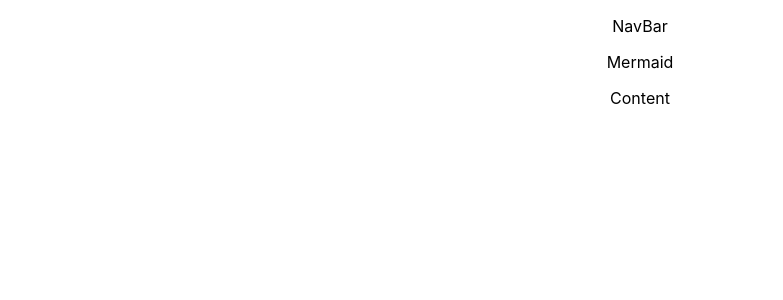
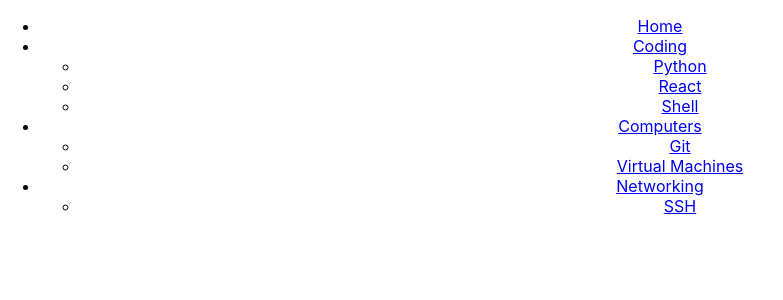
Before and after one commit to fordaj/fordnotes, a React (Create React App) app: page / in a window 1280 px wide. Shown: the top 300 px of the page, without its empty margins (0-783 px from the left). Built offline with nearby package versions, Linux system fonts and the light colour scheme.

Commit message:
Added initial NavBar with subpage support.

```diff
--- a/src/App.js
+++ b/src/App.js
@@ -1,50 +1,10 @@
-import './App.css';
-import React from 'react';
+import "./App.css"
+import NavBar from "./components/NavBar/NavBar";
 
-
-class NavBar extends React.Component {
-  constructor(props) {
-    super(props);
-  }
-  render() {
-    return (
-      <p>NavBar</p>
-    );
-  }
+export default function App() {
+  return (
+    <div className="App">
+      <NavBar />
+    </div>
+  );
 }
-
-class Mermaid extends React.Component {
-  constructor(props) {
-    super(props);
-  }
-  render() {
-    return (
-      <p>Mermaid</p>
-    );
-  }
-}
-
-class Content extends React.Component {
-  constructor(props) {
-    super(props);
-  }
-  render() {
-    return (
-      <p>Content</p>
-    );
-  }
-}
-
-const AppJSX = (
-  <div className="App">
-    <NavBar />
-    <Mermaid />
-    <Content />
-  </div>
-);
-
-function App() {
-  return AppJSX;
-}
-
-export default App;
--- /dev/null
+++ b/src/components/NavBar/NavBar.css
@@ -0,0 +1,33 @@
+body {
+    margin: 0;
+    padding: 0;
+  }
+/*
+.NavBar {
+    display: flex;
+    flex-direction: row;
+    background-color: black;
+    color: white;
+}
+
+.NavBar-Logo {
+    display: inline;
+    flex-grow: 1;
+}
+
+.NavBar-Page {
+    display: flex;
+    text-decoration: none;
+    justify-self: end;
+    justify-content: space-evenly;
+    flex-grow: 1;
+}
+
+a {
+    color: white;
+    text-decoration: none;
+}
+
+li {
+    list-style: none;
+} */
--- /dev/null
+++ b/src/components/NavBar/NavBar.js
@@ -0,0 +1,114 @@
+import React from "react";
+// import { Pages } from "./Pages";
+// import "./NavBar.css"
+
+export default class NavBar extends React.Component {
+  constructor(props) {
+    super(props);
+    this.state = {
+      userInput: '',
+      Pages: [
+        {
+            Title: "Home",
+            URL: "#",
+            Classes: "NavBar-Page"
+        },
+        {
+            Title: "Coding",
+            URL: "#",
+            Classes: "NavBar-Page",
+            Subpages: [
+              {
+                Title: "Python",
+                URL: "#",
+                Classes: "NavBar-Subpage",
+                Subsubpages: [
+                  {
+                    Title: "Tensorflow",
+                    URL: "#",
+                    Classes: "NavBar-Subsubpage"
+                  },
+                  {
+                    Title: "PyTorch",
+                    URL: "#",
+                    Classes: "NavBar-Subsubpage"
+                  }
+                ]
+              },
+              {
+                Title: "React",
+                URL: "#",
+                Classes: "NavBar-Subpage"
+              },
+              {
+                Title: "Shell",
+                URL: "#",
+                Classes: "NavBar-Subpage"
+              }
+            ]
+        },
+        {
+            Title: "Computers",
+            URL: "#",
+            Classes: "NavBar-Page",
+            Subpages: [
+              {
+                Title: "Git",
+                URL: "#",
+                Classes: "NavBar-Subpage"
+              },
+              {
+                Title: "Virtual Machines",
+                URL: "#",
+                Classes: "NavBar-Subpage"
+              }
+            ]
+        },
+        {
+            Title: "Networking",
+            URL: "#",
+            Classes: "NavBar-Page",
+            Subpages: [
+              {
+                Title: "SSH",
+                URL: "#",
+                Classes: "NavBar-Subpage"
+              }
+            ]
+        }
+      ]
+    }
+  }
+  render() {
+    const items = this.state.Pages.map((Page, i) => {
+      if (Page.Subpages !== undefined){
+        return (
+          <li key={i} className={Page.Classes}>
+            <a href={Page.URL}>{Page.Title}</a>
+            <ul>
+              {Page.Subpages.map((Subpage, j) => {
+                return (
+                  <li key={i*100+j} className={Subpage.Classes}>
+                    <a href={Subpage.URL}>{Subpage.Title}</a>
+                  </li>
+                )})}
+            </ul>
+          </li>
+        )
+      }
+      return (
+        <li className={Page.Classes}>
+          <a href={Page.URL}>{Page.Title}</a>
+        </li>
+      )
+    });
+
+    return (
+      <div>
+        <ul>
+          {items}
+        </ul>
+      </div>
+    );
+  }
+};
```
